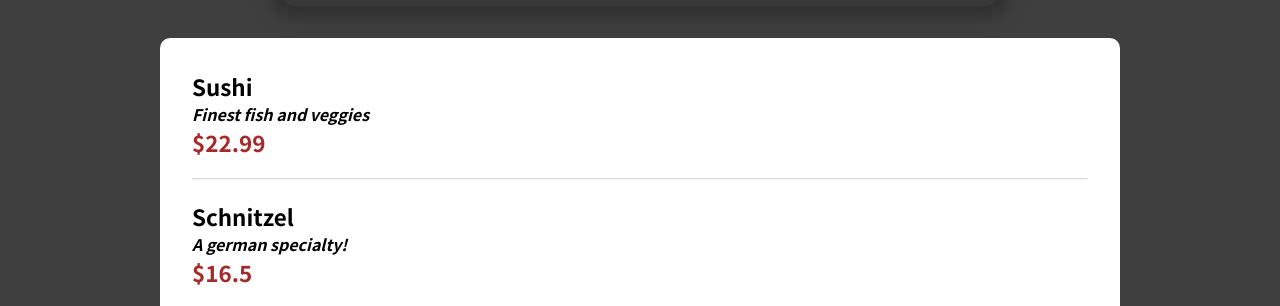
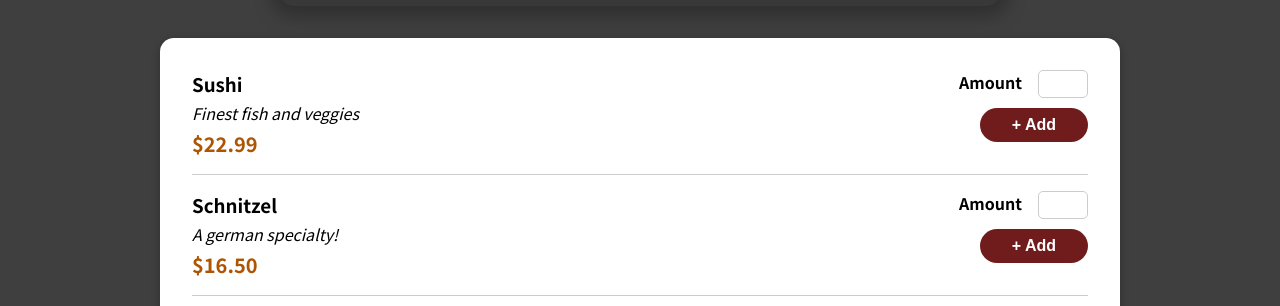
Before and after one commit to Abin-98/restaurant-order-app, a React (Create React App) app: page / in a window 1280 px wide. Shown: the part 467-773 px from the top of the page. Built offline with nearby package versions, Linux system fonts and the light colour scheme.

Commit message:
added form for each item

```diff
--- a/src/components/Meals/AvailableMeals.js
+++ b/src/components/Meals/AvailableMeals.js
@@ -1,4 +1,6 @@
 import classes from "./AvailableMeals.module.css";
+import Card from "../UI/Card";
+import MealItem from "./MealItem/MealItem";
 const DUMMY_MEALS = [
   {
     id: "m1",
@@ -28,23 +30,19 @@ const DUMMY_MEALS = [
 
 const AvailableMeals = () => {
   const mealList = DUMMY_MEALS.map((meal) => (
-    <li className={classes["meals__li"]}>
-      <span className={classes.name}>
-        {meal.name}
-      </span>
-      <span className={classes.desc}>
-        <i>{meal.description}</i>
-      </span>
-      <span className={classes.price}>
-        ${meal.price}
-      </span>
-      <hr />
-    </li>
+    <MealItem
+      key={meal.id}
+      name={meal.name}
+      description={meal.description}
+      price={meal.price}
+    />
   ));
 
   return (
     <section className={classes.meals}>
-      <ul>{mealList}</ul>
+      <Card>
+        <ul>{mealList}</ul>
+      </Card>
     </section>
   );
 };
--- a/src/components/Meals/AvailableMeals.module.css
+++ b/src/components/Meals/AvailableMeals.module.css
@@ -3,39 +3,12 @@
     width: 90%;
     margin: 2rem auto;
     animation: meals-appear 1s ease-out forwards;
-    background-color: white;
-    border-radius: 10px;
-    padding: 2rem;
   }
 
   .meals ul {
     list-style: none;
     margin: 0;
     padding: 0;
-  }
-
-  .meals__li{
-    display: flex;
-    flex-direction: column;
-  }
-  .meals__li hr{
-    background-color: #333;
-    width: 100%;
-    opacity: 0.4;
-    margin: 20px 0 20px 0;
-  }
-.name{
-font-size: 1.4rem;
-font-weight: bolder;
-}
-.desc{
-font-size: 1rem;
-font-weight: bold;
-}
-  .price{
-    font-size: 1.4rem;
-    font-weight: bolder;
-    color:brown;
   }
 
   @keyframes meals-appear {
--- /dev/null
+++ b/src/components/Meals/MealItem/MealItem.js
@@ -0,0 +1,24 @@
+import React from 'react'
+import classes from './MealItem.module.css'
+const MealItem=(props)=>{
+
+    const price=`$${props.price.toFixed(2)}`;
+  return (
+    <li className={classes.meal}>
+    <div>
+      <h3>{props.name}</h3>
+      <div className={classes.description}> {props.description}</div>
+      <div className={classes.price}>{price}</div>
+    </div>
+    <div className={classes['meal__right']}>
+    <span className={classes.form}>
+      <label className={classes.amount}>Amount</label>
+      <input className={classes.input} type='number' min={0}/>
+    </span>
+    <button className={classes.btn}>+ Add</button>
+    </div>
+    </li>
+  )
+}
+
+export default MealItem
--- /dev/null
+++ b/src/components/Meals/MealItem/MealItem.module.css
@@ -0,0 +1,52 @@
+.meal {
+    display: flex;
+    justify-content: space-between;
+    margin: 1rem;
+    padding-bottom: 1rem;
+    border-bottom: 1px solid #ccc;
+  }
+
+  .meal h3 {
+    margin: 0 0 0.25rem 0;
+  }
+
+  .description {
+    font-style: italic;
+  }
+
+  .price {
+    margin-top: 0.25rem;
+    font-weight: bold;
+    color: #ad5502;
+    font-size: 1.25rem;
+  }
+  .amount{
+    font-size: 1rem;
+    font-weight: bolder;
+    margin-right: 1rem;
+  }
+  .btn{
+    padding: 0.5rem 2rem;
+    background-color: rgb(113, 28, 28);
+    color: white;
+    font-size: 1rem;
+    font-weight: bolder;
+    border-radius: 20px;
+    border: none;
+  }
+  .input{
+    width: 50px;
+    height: 1.75rem;
+    border: 0.5px solid #ccc;
+    border-radius: 5px;
+    font-size: 1rem;
+    padding: 0 0.5rem;
+  }
+  .meal__right{
+    display: flex;
+    flex-direction: column;
+    align-items: flex-end;
+  }
+  .form{
+    margin-bottom: 10px;
+  }
--- /dev/null
+++ b/src/components/UI/Card.js
@@ -0,0 +1,11 @@
+import React from 'react'
+import classes from './Card.module.css'
+function Card(props) {
+  return (
+    <div className={classes.card}>
+      {props.children}
+    </div>
+  )
+}
+
+export default Card
--- /dev/null
+++ b/src/components/UI/Card.module.css
@@ -0,0 +1,6 @@
+.card {
+    padding: 1rem;
+    box-shadow: 0 2px 8px rgba(0, 0, 0, 0.25);
+    border-radius: 14px;
+    background-color: white;
+  }
```
Also changed, not shown: src/components/Meals/MealItem/MealItemForm.js (added).
